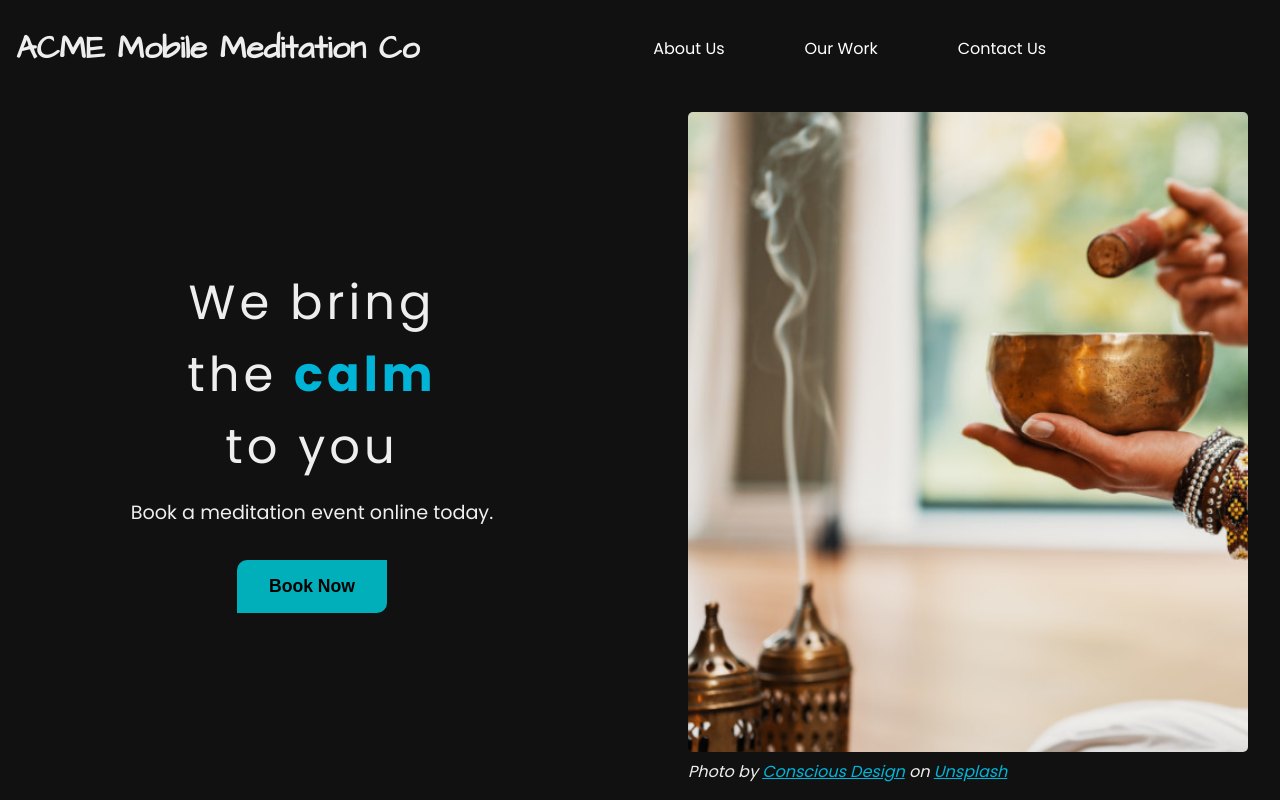
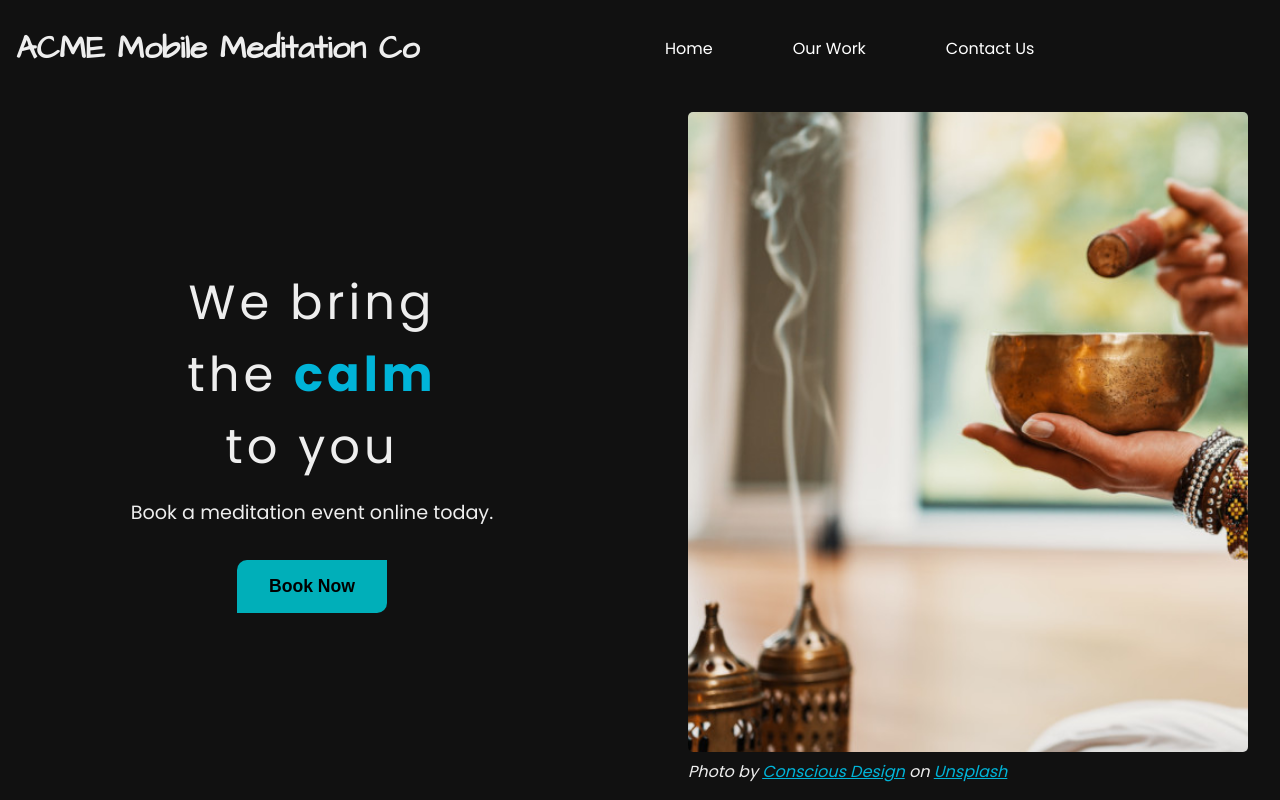
Before and after one commit to hdevilbiss/react-portfolio-website, a React (Create React App) app: page / in a window 1280 px wide. Shown: the top 800 px of the page. Built offline with nearby package versions, Linux system fonts and the light colour scheme.

Commit message:
🎨 Nav: Use Link with to instead of <a> with href

```diff
--- a/src/components/Nav.jsx
+++ b/src/components/Nav.jsx
@@ -1,18 +1,19 @@
 import styled from "styled-components";
+import { Link } from "react-router-dom";
 
 const Nav = () => {
   const links = [
     {
-      name: "About Us",
-      route: "#"
+      name: "Home",
+      route: "/"
     },
     {
       name: "Our Work",
-      route: "#"
+      route: "/work"
     },
     {
       name: "Contact Us",
-      route: "#"
+      route: "/contact"
     }
   ]
 
@@ -25,9 +26,9 @@ const Nav = () => {
         {links.map(({name, route}, idx) => {
           return (
             <li key={idx}>
-              <a href={route}>
+              <Link to={route}>
                 {name}
-              </a>
+              </Link>
             </li>
           )
         })}
```
